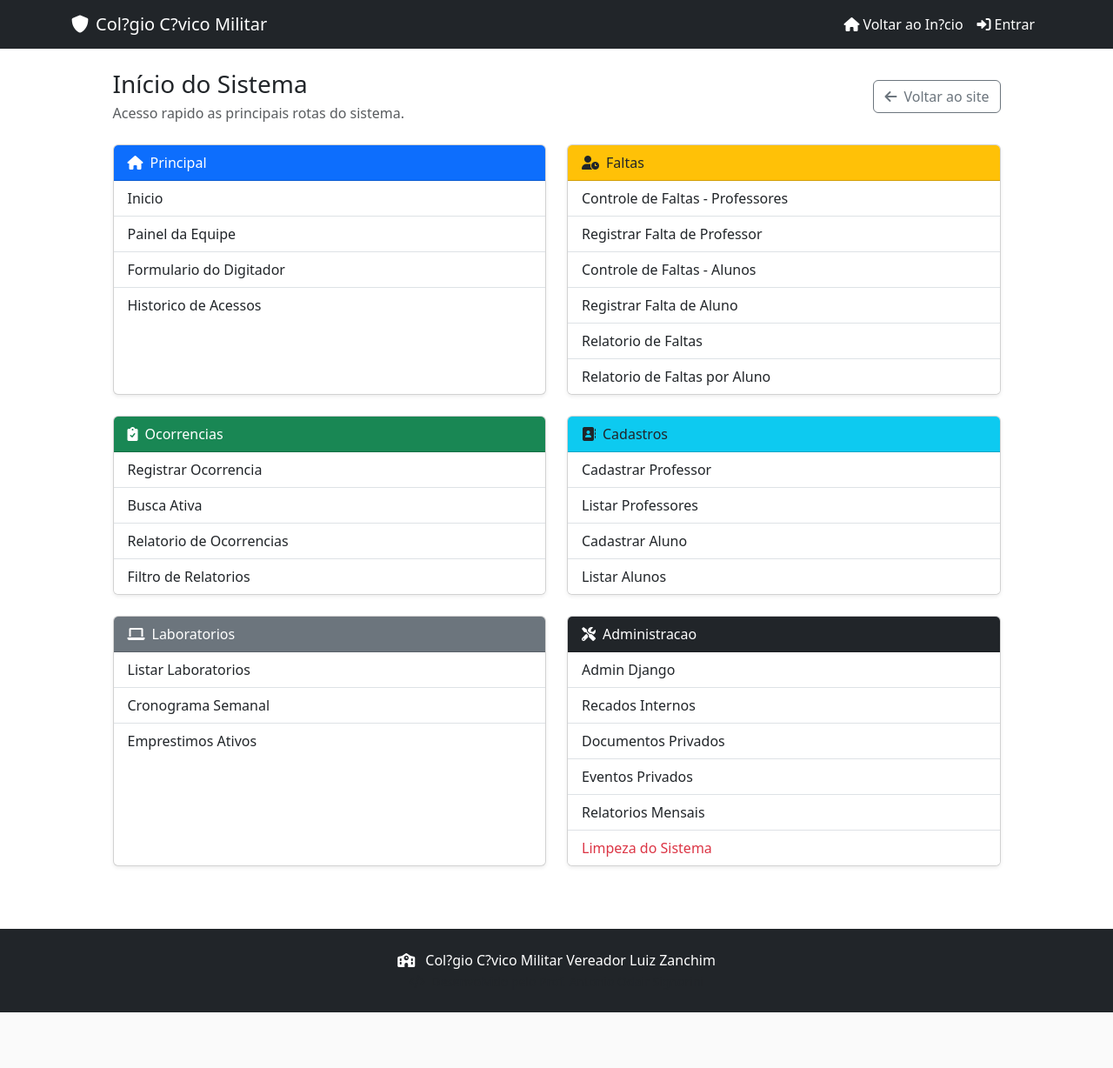
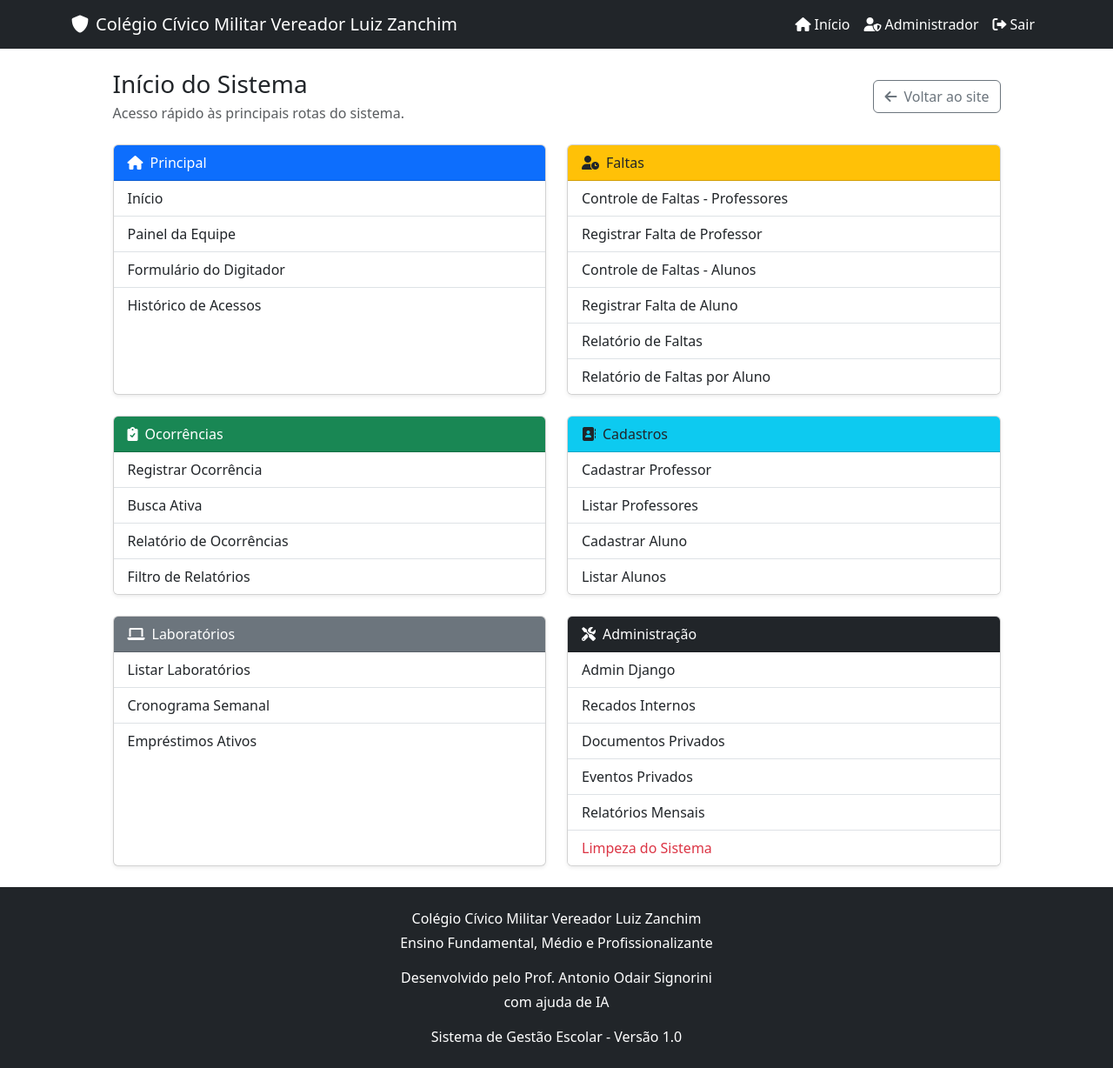
Before and after one commit to Bertolo1980/gestao_zanchim, a Django app: page /inicio/ in a window 1280 px wide. Shown: the whole page at 87% size. Before the commit the page ends 1164 px from the top, so only its background shows below. Run offline with Django 5.2, Linux system fonts and the light colour scheme; some libraries are stand-ins or nearby versions.

Commit message:
Corrige layout global e textos

```diff
--- a/apps/templates/base_painel.html
+++ b/apps/templates/base_painel.html
@@ -7,43 +7,42 @@
     <meta http-equiv="Pragma" content="no-cache">
     <meta http-equiv="Expires" content="0">
 
-    <title>{% block title %}Col?gio C?vico Militar{% endblock %}</title>
+    <title>{% block title %}Colégio Cívico Militar Vereador Luiz Zanchim{% endblock %}</title>
 
     <link href="https://cdn.jsdelivr.net/npm/bootstrap@5.3.0/dist/css/bootstrap.min.css" rel="stylesheet">
     <link rel="stylesheet" href="https://cdnjs.cloudflare.com/ajax/libs/font-awesome/6.0.0/css/all.min.css">
 
     {% block extra_head %}{% endblock %}
 </head>
-<body>
+<body class="d-flex flex-column min-vh-100">
     <nav class="navbar navbar-expand-lg navbar-dark bg-dark">
         <div class="container">
-            <a class="navbar-brand" href="{% url 'home' %}">
-                <i class="fas fa-shield-alt me-2"></i>Col?gio C?vico Militar
+            <a class="navbar-brand" href="{% url 'menu_teste' %}">
+                <i class="fas fa-shield-alt me-2"></i>Colégio Cívico Militar Vereador Luiz Zanchim
             </a>
-            <div class="navbar-nav ms-auto">
-                <a class="nav-link text-white" href="{% url 'menu_teste' %}">
-                    <i class="fas fa-home me-1"></i>Voltar ao In?cio
-                </a>
-                {% if user.is_authenticated %}
-                    <span class="nav-item nav-link text-white">
-                        <i class="fas fa-user-circle me-1"></i>{{ user.get_username }}
-                    </span>
-                    <form method="post" action="{% url 'logout' %}" class="nav-item">
+            <button class="navbar-toggler" type="button" data-bs-toggle="collapse" data-bs-target="#navbarGlobal" aria-controls="navbarGlobal" aria-expanded="false" aria-label="Alternar navegação">
+                <span class="navbar-toggler-icon"></span>
+            </button>
+            <div class="collapse navbar-collapse" id="navbarGlobal">
+                <div class="navbar-nav ms-auto align-items-lg-center">
+                    <a class="nav-link text-white" href="{% url 'menu_teste' %}">
+                        <i class="fas fa-home me-1"></i>Início
+                    </a>
+                    <a class="nav-link text-white" href="{% url 'admin:index' %}">
+                        <i class="fas fa-user-shield me-1"></i>Administrador
+                    </a>
+                    <form method="post" action="{% url 'logout' %}" class="nav-item mb-0">
                         {% csrf_token %}
                         <button type="submit" class="btn btn-link nav-link text-white">
                             <i class="fas fa-sign-out-alt me-1"></i>Sair
                         </button>
                     </form>
-                {% else %}
-                    <a class="nav-link text-white" href="{% url 'login' %}">
-                        <i class="fas fa-sign-in-alt me-1"></i>Entrar
-                    </a>
-                {% endif %}
+                </div>
             </div>
         </div>
     </nav>
 
-    <main class="py-4">
+    <main class="py-4 flex-grow-1">
         <div class="container">
             {% if messages %}
                 {% for message in messages %}
@@ -58,16 +57,13 @@
         </div>
     </main>
 
-    <footer class="bg-dark text-white py-4 mt-5">
+    <footer class="bg-dark text-white py-4 mt-auto">
         <div class="container text-center">
-            <p class="mb-0">
-                <i class="fas fa-school me-2"></i>
-                Col?gio C?vico Militar Vereador Luiz Zanchim
-            </p>
-            <small class="text-muted">
-                <i class="fas fa-code me-1"></i>
-                Desenvolvido pelo Prof. Antonio Odair Signorini
-            </small>
+            <p class="mb-1">Colégio Cívico Militar Vereador Luiz Zanchim</p>
+            <p class="mb-3">Ensino Fundamental, Médio e Profissionalizante</p>
+            <p class="mb-1">Desenvolvido pelo Prof. Antonio Odair Signorini</p>
+            <p class="mb-3">com ajuda de IA</p>
+            <p class="mb-0">Sistema de Gestão Escolar - Versão 1.0</p>
         </div>
     </footer>
 
--- a/apps/templates/menu_teste.html
+++ b/apps/templates/menu_teste.html
@@ -7,7 +7,7 @@
         <div class="d-flex flex-column flex-md-row justify-content-between align-items-md-center gap-3 mb-4">
             <div>
                 <h1 class="h3 mb-1">Início do Sistema</h1>
-                <p class="text-muted mb-0">Acesso rapido as principais rotas do sistema.</p>
+                <p class="text-muted mb-0">Acesso rápido às principais rotas do sistema.</p>
             </div>
             <a href="{% url 'home' %}" class="btn btn-outline-secondary">
                 <i class="fas fa-arrow-left me-2"></i>Voltar ao site
@@ -21,10 +21,10 @@
                         <i class="fas fa-house me-2"></i>Principal
                     </div>
                     <div class="list-group list-group-flush">
-                        <a href="{% url 'home' %}" class="list-group-item list-group-item-action">Inicio</a>
+                        <a href="{% url 'home' %}" class="list-group-item list-group-item-action">Início</a>
                         <a href="{% url 'painel_equipe' %}" class="list-group-item list-group-item-action">Painel da Equipe</a>
-                        <a href="{% url 'formulario_digitador' %}" class="list-group-item list-group-item-action">Formulario do Digitador</a>
-                        <a href="{% url 'historico_acessos' %}" class="list-group-item list-group-item-action">Historico de Acessos</a>
+                        <a href="{% url 'formulario_digitador' %}" class="list-group-item list-group-item-action">Formulário do Digitador</a>
+                        <a href="{% url 'historico_acessos' %}" class="list-group-item list-group-item-action">Histórico de Acessos</a>
                     </div>
                 </div>
             </div>
@@ -39,8 +39,8 @@
                         <a href="{% url 'registrar_falta' %}" class="list-group-item list-group-item-action">Registrar Falta de Professor</a>
                         <a href="{% url 'controle_faltas_alunos' %}" class="list-group-item list-group-item-action">Controle de Faltas - Alunos</a>
                         <a href="{% url 'registrar_falta_aluno' %}" class="list-group-item list-group-item-action">Registrar Falta de Aluno</a>
-                        <a href="{% url 'relatorio_faltas' %}" class="list-group-item list-group-item-action">Relatorio de Faltas</a>
-                        <a href="{% url 'relatorio_faltas_por_aluno' %}" class="list-group-item list-group-item-action">Relatorio de Faltas por Aluno</a>
+                        <a href="{% url 'relatorio_faltas' %}" class="list-group-item list-group-item-action">Relatório de Faltas</a>
+                        <a href="{% url 'relatorio_faltas_por_aluno' %}" class="list-group-item list-group-item-action">Relatório de Faltas por Aluno</a>
                     </div>
                 </div>
             </div>
@@ -48,13 +48,13 @@
             <div class="col-12 col-lg-6">
                 <div class="card h-100 shadow-sm">
                     <div class="card-header bg-success text-white">
-                        <i class="fas fa-clipboard-check me-2"></i>Ocorrencias
+                        <i class="fas fa-clipboard-check me-2"></i>Ocorrências
                     </div>
                     <div class="list-group list-group-flush">
-                        <a href="{% url 'registrar_ocorrencia_aluno' %}" class="list-group-item list-group-item-action">Registrar Ocorrencia</a>
+                        <a href="{% url 'registrar_ocorrencia_aluno' %}" class="list-group-item list-group-item-action">Registrar Ocorrência</a>
                         <a href="{% url 'busca_ativa' %}" class="list-group-item list-group-item-action">Busca Ativa</a>
-                        <a href="{% url 'relatorio_ocorrencias_alunos' %}" class="list-group-item list-group-item-action">Relatorio de Ocorrencias</a>
-                        <a href="{% url 'relatorio_filtro' %}" class="list-group-item list-group-item-action">Filtro de Relatorios</a>
+                        <a href="{% url 'relatorio_ocorrencias_alunos' %}" class="list-group-item list-group-item-action">Relatório de Ocorrências</a>
+                        <a href="{% url 'relatorio_filtro' %}" class="list-group-item list-group-item-action">Filtro de Relatórios</a>
                     </div>
                 </div>
             </div>
@@ -76,12 +76,12 @@
             <div class="col-12 col-lg-6">
                 <div class="card h-100 shadow-sm">
                     <div class="card-header bg-secondary text-white">
-                        <i class="fas fa-laptop me-2"></i>Laboratorios
+                        <i class="fas fa-laptop me-2"></i>Laboratórios
                     </div>
                     <div class="list-group list-group-flush">
-                        <a href="{% url 'listar_laboratorios' %}" class="list-group-item list-group-item-action">Listar Laboratorios</a>
+                        <a href="{% url 'listar_laboratorios' %}" class="list-group-item list-group-item-action">Listar Laboratórios</a>
                         <a href="{% url 'cronograma_semanal' %}" class="list-group-item list-group-item-action">Cronograma Semanal</a>
-                        <a href="{% url 'listar_emprestimos' %}" class="list-group-item list-group-item-action">Emprestimos Ativos</a>
+                        <a href="{% url 'listar_emprestimos' %}" class="list-group-item list-group-item-action">Empréstimos Ativos</a>
                     </div>
                 </div>
             </div>
@@ -89,14 +89,14 @@
             <div class="col-12 col-lg-6">
                 <div class="card h-100 shadow-sm">
                     <div class="card-header bg-dark text-white">
-                        <i class="fas fa-screwdriver-wrench me-2"></i>Administracao
+                        <i class="fas fa-screwdriver-wrench me-2"></i>Administração
                     </div>
                     <div class="list-group list-group-flush">
                         <a href="{% url 'admin:index' %}" class="list-group-item list-group-item-action">Admin Django</a>
                         <a href="{% url 'lista_recados_internos' %}" class="list-group-item list-group-item-action">Recados Internos</a>
                         <a href="{% url 'lista_documentos_privados' %}" class="list-group-item list-group-item-action">Documentos Privados</a>
                         <a href="{% url 'lista_eventos_privados' %}" class="list-group-item list-group-item-action">Eventos Privados</a>
-                        <a href="{% url 'listar_relatorios_mensais' %}" class="list-group-item list-group-item-action">Relatorios Mensais</a>
+                        <a href="{% url 'listar_relatorios_mensais' %}" class="list-group-item list-group-item-action">Relatórios Mensais</a>
                         <a href="{% url 'limpeza_sistema' %}" class="list-group-item list-group-item-action text-danger">Limpeza do Sistema</a>
                     </div>
                 </div>
```
